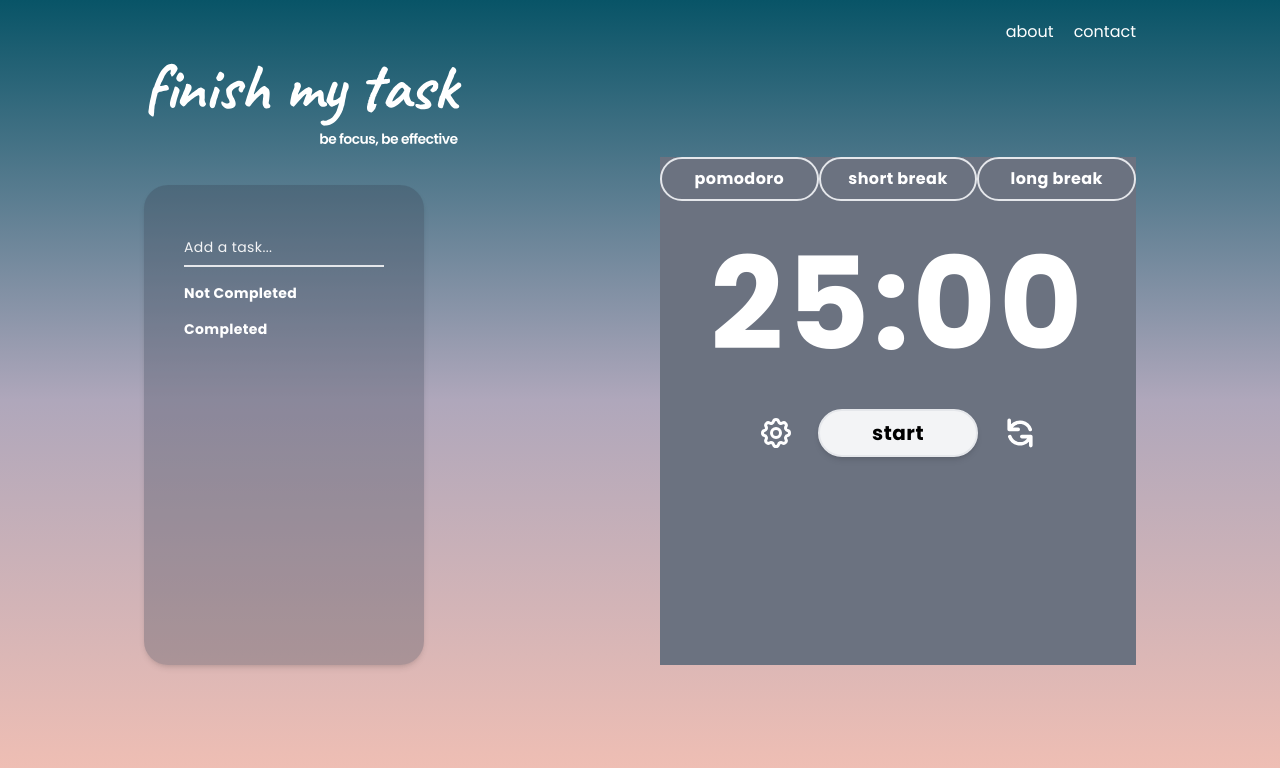
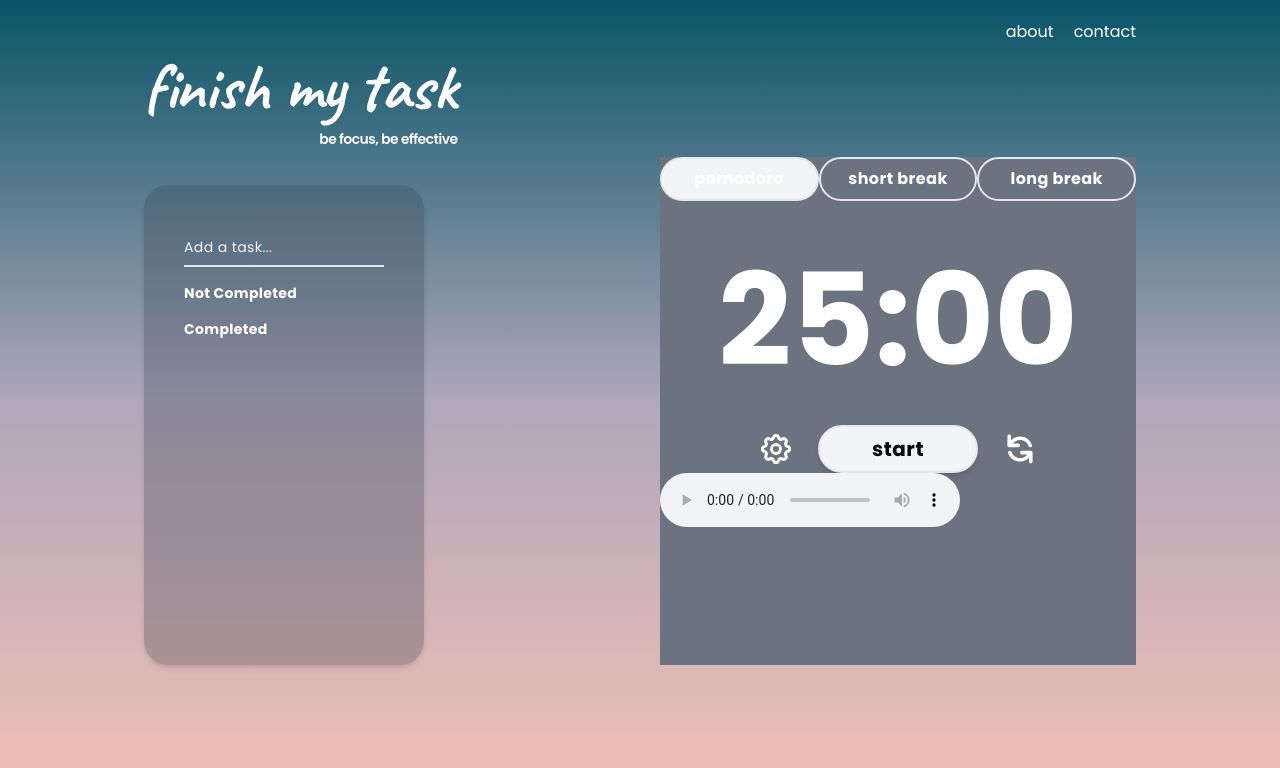
Before and after one commit to leecamm/finish-my-task, a Next.js app: page / in a window 1280 px wide. Shown: the top 768 px of the page. Built offline with nearby package versions, Linux system fonts and the light colour scheme.

Commit message:
feat: add function to timer

```diff
--- /dev/null
+++ b/components/Alarm.jsx
@@ -0,0 +1,12 @@
+import React from "react";
+
+const Alarm = () => {
+  return (
+    <audio controls>
+      <source src="/alarm.mp3" type="audio/mp3" />
+      Your browser does not support the audio element.
+    </audio>
+  );
+};
+
+export default Alarm;
--- a/components/Pomodoro.jsx
+++ b/components/Pomodoro.jsx
@@ -1,10 +1,100 @@
-import React from "react";
+import React, { useState, useEffect } from "react";
+import Alarm from "./Alarm";
 import Timer from "./Timer";
 
 const Pomodoro = () => {
+  const [pomodoro, setPomodoro] = useState(25);
+  const [shortBreak, setShortBreak] = useState(5);
+  const [longBreak, setLongBreak] = useState(15);
+  const [seconds, setSecond] = useState(0);
+
+  const [stage, setStage] = useState(0);
+  const [ticking, setTicking] = useState(false);
+  const [consumedSecond, setConsumedSecond] = useState(0);
+
+  const switchStage = (index) => {
+    const isYes =
+      consumedSecond && stage !== index
+        ? confirm("Are you sure you want to switch?")
+        : false;
+    if (isYes) {
+      reset();
+      setStage(index);
+    } else if (!consumedSecond) {
+      setStage(index);
+    }
+  };
+
+  const getTickingTime = () => {
+    const timeStage = {
+      0: pomodoro,
+      1: shortBreak,
+      2: longBreak,
+    };
+    return timeStage[stage];
+  };
+
+  const updateMinutes = () => {
+    const updateStage = {
+      0: setPomodoro,
+      1: setShortBreak,
+      2: setLongBreak,
+    };
+    return updateStage[stage];
+  };
+
+  const reset = () => {
+    setConsumedSecond(0);
+    setTicking(false);
+    setPomodoro(25);
+    setShortBreak(5);
+    setLongBreak(15);
+    setSecond(0);
+  };
+
+  const clockTicking = () => {
+    const minutes = getTickingTime();
+    const setMinutes = updateMinutes();
+
+    if (minutes === 0 && seconds === 0) {
+      reset();
+    } else if (seconds === 0) {
+      setMinutes((minute) => minute - 1);
+      setSecond(59);
+    } else {
+      setSecond((second) => second - 1);
+    }
+  };
+
+  useEffect(() => {
+    window.onbeforeunload = () => {
+      return consumedSecond ? "show warning" : null;
+    };
+
+    const timer = setInterval(() => {
+      if (ticking) {
+        setConsumedSecond((value) => value + 1);
+        clockTicking();
+      }
+    }, 1000);
+
+    return () => {
+      clearInterval(timer);
+    };
+  }, [seconds, pomodoro, shortBreak, longBreak, ticking]);
+
   return (
     <div className="md:col-start-5 md:col-span-4 lg:col-start-6 lg:col-span-5 bg-gray-500">
-      <Timer />
+      <Timer
+        stage={stage}
+        switchStage={switchStage}
+        getTickingTime={getTickingTime}
+        seconds={seconds}
+        ticking={ticking}
+        setTicking={setTicking}
+        reset={reset}
+      />
+      <Alarm />
     </div>
   );
 };
--- a/components/Timer.jsx
+++ b/components/Timer.jsx
@@ -2,7 +2,15 @@ import React from "react";
 import IconReset from "./icons/IconReset";
 import IconSetting from "./icons/IconSetting";
 
-const Timer = () => {
+const Timer = ({
+  stage,
+  switchStage,
+  getTickingTime,
+  seconds,
+  ticking,
+  setTicking,
+  reset,
+}) => {
   const options = ["pomodoro", "short break", "long break"];
 
   return (
@@ -12,18 +20,19 @@ const Timer = () => {
           return (
             <button
               key={index}
+              onClick={() => switchStage(index)}
               className={`${
-                index === 0 ? "active" : "disabled"
-              } w-40 h-11 border-2 rounded-full font-semibold tracking-wide text-white hover:text-gray-900 hover:bg-gray-100 active:text-gray-900 active:bg-gray-100`}
+                index === stage ? "text-gray-900 bg-gray-100" : ""
+              } w-40 h-11 border-2 rounded-full font-semibold tracking-wide text-white  hover:text-gray-900 hover:bg-gray-100 active:text-gray-900 active:bg-gray-100`}
             >
               {option}
             </button>
           );
         })}
       </div>
-      <div className="my-10">
-        <h1 className=" text-8xl lg:text-9xl font-bold select-none m-0 tracking-wide text-white items-center justify-center flex">
-          25:00
+      <div className="mt-14 mb-10">
+        <h1 className=" text-8xl lg:text-9xl font-bold select-none m-0 tracking-normal text-white items-center justify-center flex">
+          {getTickingTime()}:{seconds.toString().padStart(2, "0")}
         </h1>
       </div>
       <div className="flex justify-center items-center gap-x-6">
@@ -33,10 +42,11 @@ const Timer = () => {
         <button
           type="button"
           className="px-[3.25rem] py-2 text-xl border-2 rounded-full bg-gray-100 shadow-md hover:bg-gray-200 font-semibold tracking-wide"
+          onClick={() => setTicking((ticking) => !ticking)}
         >
-          start
+          {ticking ? "stop" : "start"}
         </button>
-        <button type="button" className="">
+        <button type="button" className="" onClick={reset}>
           <IconReset />
         </button>
       </div>
--- a/pages/index.js
+++ b/pages/index.js
@@ -1,3 +1,4 @@
+import React, { useState } from "react";
 import Todo from "../components/Todo";
 import Header from "../components/Header";
 import Pomodoro from "../components/Pomodoro";
```
